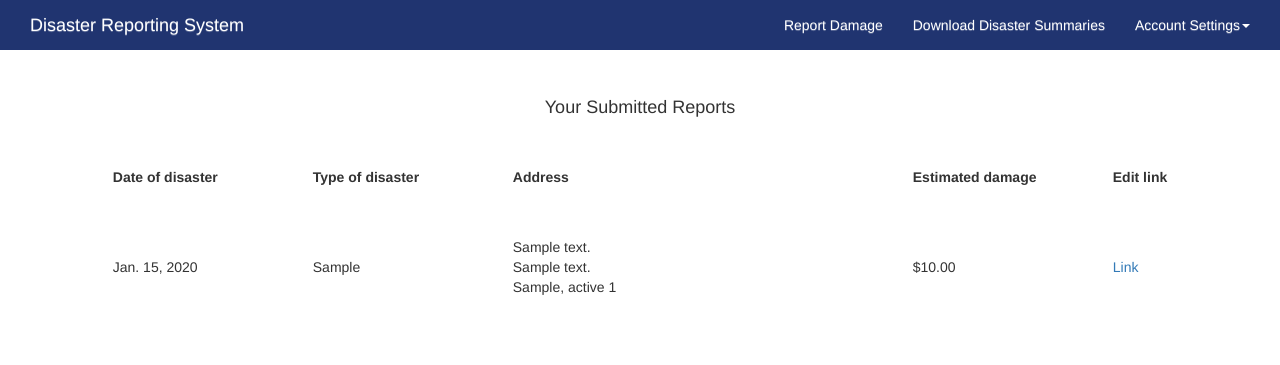
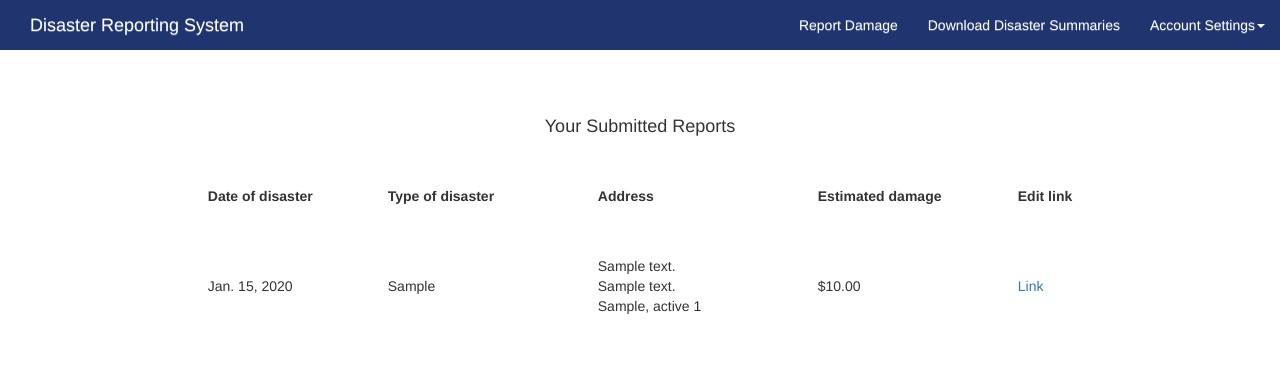
Before and after one commit to lucyktan/DisasterReporting, a Django app: page /formhistory/ in a window 1280 px wide. Shown: the top 365 px of the page. Run offline with Django 3.2, Linux system fonts and the light colour scheme; a user stored in the database is signed in; tables that the repository leaves empty hold one stand-in row (values such as "Sample post"); some libraries are stand-ins or nearby versions.

Commit message:
Stash CSS S changes

```diff
--- a/DisasterReporting/Templates/Accounts/formhistory.html
+++ b/DisasterReporting/Templates/Accounts/formhistory.html
@@ -4,11 +4,11 @@
 {% block body %}
 
 <div id="content1">
-    <h4 style="text-align: center; margin: 8% auto 0 auto">Your Submitted Reports</h4>
+    <h4 style="text-align: center; margin: 3% auto 0 auto">Your Submitted Reports</h4>
 <table id="history">
-    <col width="200">
-    <col width="200">
-    <col width="400">
+    <col width="180">
+    <col width="210">
+    <col width="220">
     <col width="200">
     <thead>
     <tr>
@@ -57,7 +57,7 @@
 <style>
 
 #content1{
-	margin: 6% auto auto auto;
+	margin: auto auto auto auto;
 }
 table{
     margin: auto auto auto auto;
--- a/DisasterReporting/templates/base.html
+++ b/DisasterReporting/templates/base.html
@@ -21,7 +21,7 @@
 
 <!--Modified from Bootstrap-->
 <body>
-<nav class="fixed-nav-bar">
+<nav class="fixed-nav-bar navbar-static-top">
   <div class="container-fluid">
     <!-- Brand and toggle get grouped for better mobile display -->
     <div class="navbar-header">
@@ -99,6 +99,7 @@
 }
 .content{
 	margin: 10px 30px 10px 30px;
-	border-style: hiddden;
+	border-style: hidden;
+  padding-top: 70px;
 }
 </style>
--- a/DisasterReporting/templates/form.html
+++ b/DisasterReporting/templates/form.html
@@ -185,7 +185,7 @@
 
 <style>
 #content1{
-    margin: 7% auto auto auto;
+    margin: auto auto auto auto;
     width: 90%;
 }
 
```
Also changed, not shown: DisasterReporting/templates/home.html (+3 -4 lines).
